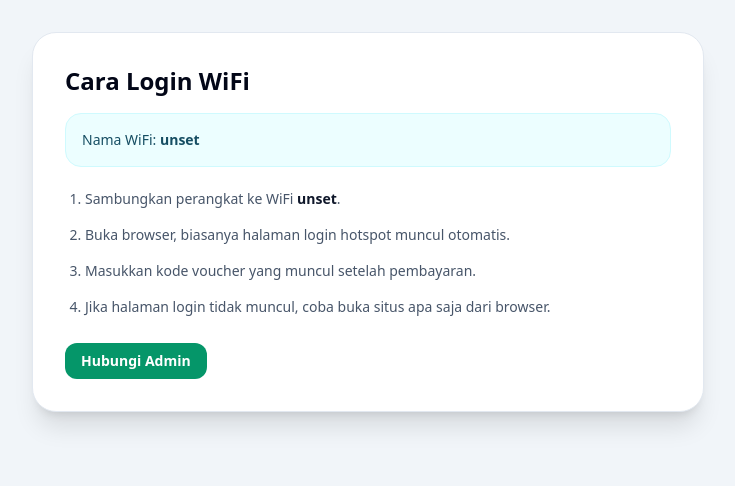
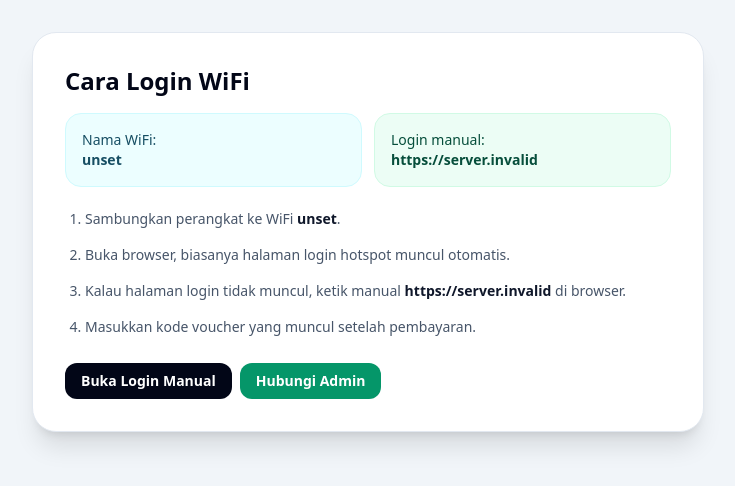
Before and after one commit to ketanvpn/wifi-voucher-web, a Next.js app: page /help in a window 1280 px wide. Shown: the top 486 px of the page, without its empty margins (272-1007 px from the left). Built offline with nearby package versions, Linux system fonts and the light colour scheme; no server answers.

Commit message:
feat: show manual WiFi login address

```diff
--- a/app/help/page.tsx
+++ b/app/help/page.tsx
@@ -7,18 +7,26 @@ export default function HelpPage() {
     <main className="min-h-screen bg-slate-100 px-4 py-8">
       <div className="mx-auto max-w-2xl rounded-3xl border border-slate-200 bg-white p-6 shadow-xl md:p-8">
         <h1 className="text-2xl font-black text-slate-950">Cara Login WiFi</h1>
-        <div className="mt-4 rounded-2xl border border-cyan-100 bg-cyan-50 p-4 text-sm text-cyan-900">
-          Nama WiFi: <b>{site.wifiSsid}</b>
+        <div className="mt-4 grid gap-3 sm:grid-cols-2">
+          <div className="rounded-2xl border border-cyan-100 bg-cyan-50 p-4 text-sm text-cyan-900">
+            Nama WiFi:<br /><b>{site.wifiSsid}</b>
+          </div>
+          <div className="rounded-2xl border border-emerald-100 bg-emerald-50 p-4 text-sm text-emerald-900">
+            Login manual:<br /><b>{site.loginUrl}</b>
+          </div>
         </div>
         <ol className="mt-5 list-decimal space-y-3 pl-5 text-sm leading-6 text-slate-600">
           <li>Sambungkan perangkat ke WiFi <b className="font-black text-slate-900">{site.wifiSsid}</b>.</li>
           <li>Buka browser, biasanya halaman login hotspot muncul otomatis.</li>
+          <li>Kalau halaman login tidak muncul, ketik manual <b className="font-black text-slate-900">{site.loginUrl}</b> di browser.</li>
           <li>Masukkan kode voucher yang muncul setelah pembayaran.</li>
-          <li>Jika halaman login tidak muncul, coba buka situs apa saja dari browser.</li>
         </ol>
-        {wa && (
-          <a href={`https://wa.me/${wa}`} className="mt-6 inline-flex rounded-xl bg-emerald-600 px-4 py-2 text-sm font-bold text-white">Hubungi Admin</a>
-        )}
+        <div className="mt-6 flex flex-wrap gap-2">
+          <a href={site.loginUrl.startsWith("http") ? site.loginUrl : `http://${site.loginUrl}`} className="inline-flex rounded-xl bg-slate-950 px-4 py-2 text-sm font-bold text-white">Buka Login Manual</a>
+          {wa && (
+            <a href={`https://wa.me/${wa}`} className="inline-flex rounded-xl bg-emerald-600 px-4 py-2 text-sm font-bold text-white">Hubungi Admin</a>
+          )}
+        </div>
       </div>
     </main>
   );
--- a/lib/config.ts
+++ b/lib/config.ts
@@ -18,6 +18,7 @@ export function getSiteConfig() {
       "Voucher internet cepat, bayar QRIS, kode muncul otomatis.",
     supportWhatsapp: process.env.NEXT_PUBLIC_SUPPORT_WHATSAPP || "",
     wifiSsid: process.env.NEXT_PUBLIC_WIFI_SSID || process.env.NEXT_PUBLIC_SITE_NAME || "TAPEKETAN WiFi",
+    loginUrl: process.env.NEXT_PUBLIC_LOGIN_URL || "tapeketan.net",
   };
 }
 
```
